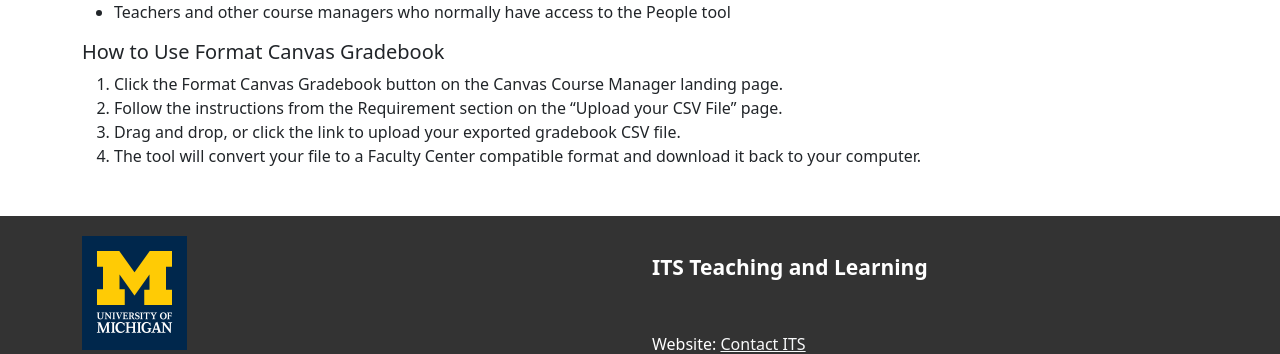
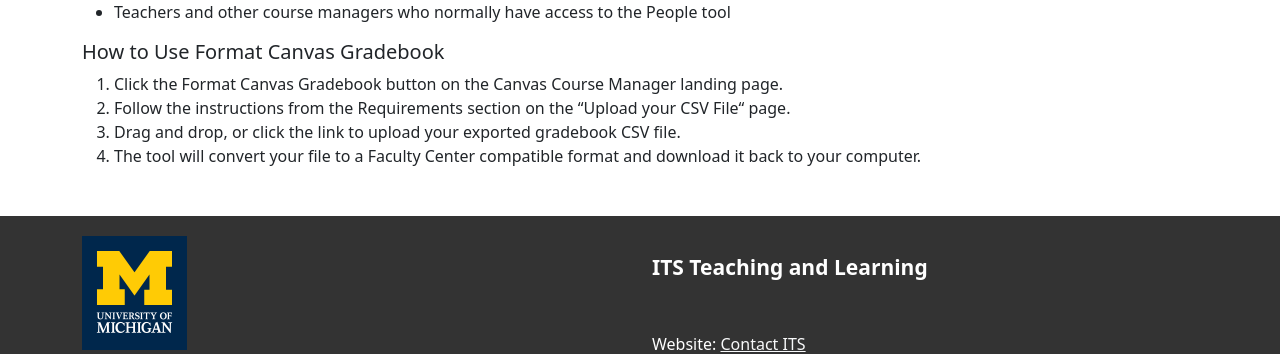
Before and after one commit to tl-its-umich-edu/canvas-course-manager-next, a Jekyll site: the page built from docs/gradebook-canvas.html, in a window 1280 px wide. Shown: the part 328-682 px from the top of the page. Built offline with Jekyll 4.4.1, drawn with Linux system fonts in a browser that asks for light colours.

Commit message:
Update docs/gradebook-canvas.html
Co-authored-by: Sam Sciolla <35741256+ssciolla@users.noreply.github.com>

```diff
--- a/docs/gradebook-canvas.html
+++ b/docs/gradebook-canvas.html
@@ -15,7 +15,7 @@
 <h2 class="h5">How to Use Format Canvas Gradebook</h2>
 <ol>
   <li>Click the Format Canvas Gradebook button on the Canvas Course Manager landing page.</li>
-  <li>Follow the instructions from the Requirement section on the “Upload your CSV File” page.</li>
+  <li>Follow the instructions from the Requirements section on the &#8220;Upload your CSV File&#8220; page.</li>
   <li>Drag and drop, or click the link to upload your exported gradebook CSV file.</li>
   <li>The tool will convert your file to a Faculty Center compatible format and download it back to your computer.</li>
 </ol>
```
